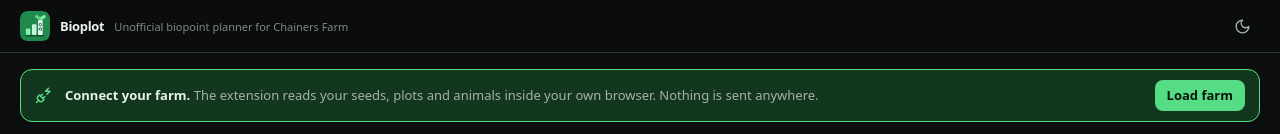
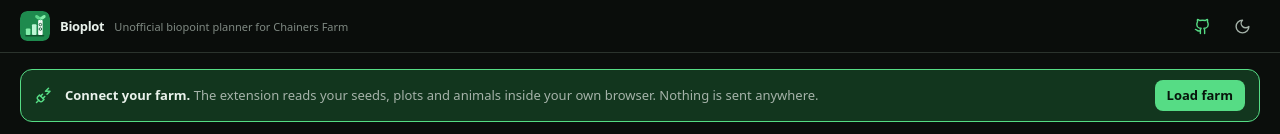
Before and after one commit to develoverli/bioplot, a React (Vite) app: page / in a window 1280 px wide. Shown: the top 134 px of the page. Built offline with nearby package versions, Linux system fonts and the light colour scheme; no server answers.

Commit message:
✨ feat(ui): link source repo from header, popup and store docs

```diff
--- a/extension/popup.html
+++ b/extension/popup.html
@@ -432,6 +432,15 @@
         color: var(--text);
         text-decoration: underline;
       }
+      footer a.gh {
+        display: inline-flex;
+        align-items: center;
+        gap: 4px;
+      }
+      footer a.gh svg {
+        width: 13px;
+        height: 13px;
+      }
       footer #version {
         margin-left: auto;
       }
@@ -549,6 +558,17 @@
       worse than no link at all.
     -->
     <footer>
+      <!-- The source is the whole privacy argument, so the link is always here. -->
+      <a
+        href="https://github.com/develoverli/bioplot"
+        target="_blank"
+        rel="noreferrer"
+        class="gh"
+        title="Source on GitHub (MIT)"
+      >
+        <svg viewBox="0 0 24 24" fill="currentColor" aria-hidden="true"><path d="M12 .5C5.73.5.5 5.73.5 12c0 5.09 3.29 9.4 7.86 10.93.58.1.79-.25.79-.55v-1.93c-3.2.7-3.88-1.54-3.88-1.54-.52-1.33-1.28-1.69-1.28-1.69-1.05-.71.08-.7.08-.7 1.16.08 1.77 1.19 1.77 1.19 1.03 1.76 2.7 1.25 3.36.96.1-.75.4-1.25.73-1.54-2.55-.29-5.24-1.28-5.24-5.69 0-1.26.45-2.29 1.19-3.09-.12-.29-.52-1.46.11-3.05 0 0 .96-.31 3.15 1.18a10.9 10.9 0 0 1 5.74 0c2.18-1.49 3.14-1.18 3.14-1.18.63 1.59.23 2.76.12 3.05.74.8 1.19 1.83 1.19 3.09 0 4.42-2.7 5.39-5.26 5.68.41.36.78 1.06.78 2.14v3.17c0 .31.2.66.8.55A11.51 11.51 0 0 0 23.5 12C23.5 5.73 18.27.5 12 .5Z"/></svg>
+        GitHub
+      </a>
       <a id="privacyLink" href="#" target="_blank" rel="noreferrer" hidden>Privacy</a>
       <a id="termsLink" href="#" target="_blank" rel="noreferrer" hidden>Terms</a>
       <span id="version" class="tabular"></span>
--- a/src/components/Header.tsx
+++ b/src/components/Header.tsx
@@ -1,7 +1,8 @@
-import { Monitor, Moon, Sun } from 'lucide-react'
+import { Github, Monitor, Moon, Sun } from 'lucide-react'
+import { REPO_URL } from '../lib/links'
 import { useStore, type ThemeChoice } from '../store'
 import { Logo } from './Logo'
-import { IconButton } from './ui'
+import { IconButton, IconLink } from './ui'
 
 const THEME_ORDER: ThemeChoice[] = ['system', 'dark', 'light']
 
@@ -30,6 +31,10 @@ export function Header() {
         </div>
 
         <div className="flex items-center gap-1">
+          {/* Open source is a claim worth being able to check from anywhere on the page. */}
+          <IconLink label="Source on GitHub" href={REPO_URL}>
+            <Github size={17} aria-hidden="true" />
+          </IconLink>
           <IconButton
             label={label}
             onClick={() => {
--- a/src/components/ui.tsx
+++ b/src/components/ui.tsx
@@ -73,6 +73,32 @@ export function IconButton({
     >
       {children}
     </button>
+  )
+}
+
+/** IconButton's twin for somewhere to go rather than something to do. */
+export function IconLink({
+  label,
+  href,
+  className = '',
+  children,
+}: {
+  label: string
+  href: string
+  className?: string
+  children: ReactNode
+}) {
+  return (
+    <a
+      href={href}
+      target="_blank"
+      rel="noreferrer noopener"
+      aria-label={label}
+      title={label}
+      className={`inline-flex size-9 items-center justify-center rounded-lg border border-transparent text-muted transition-colors duration-150 hover:bg-surface-2 hover:text-ink active:bg-surface-3 ${className}`}
+    >
+      {children}
+    </a>
   )
 }
 
```
Also changed, not shown: public/favicon.png (added), 1 other file (tests, documents, lock files or other folders).
